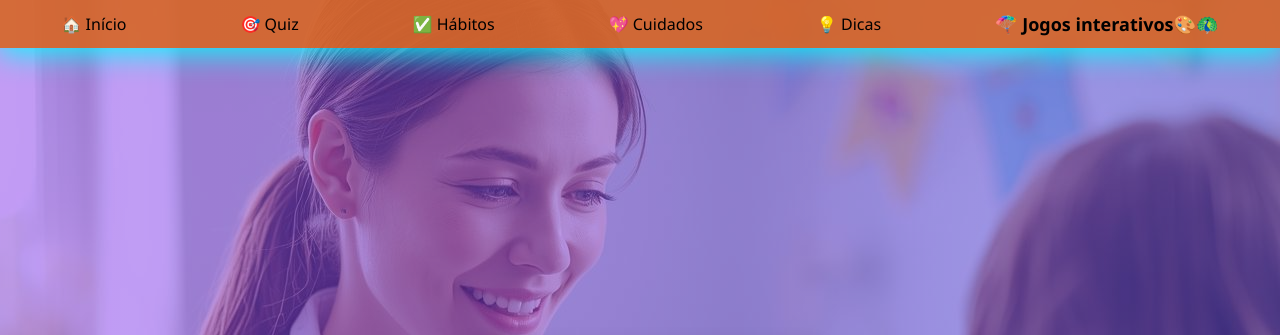
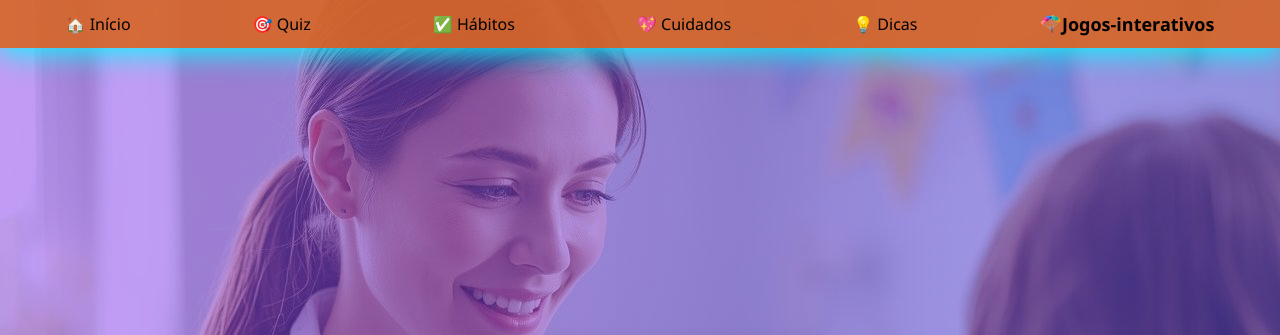
Before and after one commit to IgorDev01-01max/funil-m-e-atpcs, a plain HTML site: page index.html in a window 1280 px wide. Shown: the top 335 px of the page. Drawn offline with Linux system fonts and the light colour scheme.

Commit message:
quintocomit

```diff
--- a/index.html
+++ b/index.html
@@ -32,7 +32,7 @@ src="https://www.facebook.com/tr?id=2504627543233584&ev=PageView&noscript=1"
         <button onclick="goTo('habits')">✅ Hábitos</button>
         <button onclick="goTo('care')">💖 Cuidados</button>
         <button onclick="goTo('tips')">💡 Dicas</button>
-        <button class="jogos"><a href="https://gamefono.netlify.app/">🪂 Jogos interativos🎨🦚</a></button>
+        <button class="jogos"><a href="https://gamefono.netlify.app/">🪂Jogos-interativos</a></button>
     </header>
 
     <!-- Onboarding -->
```
